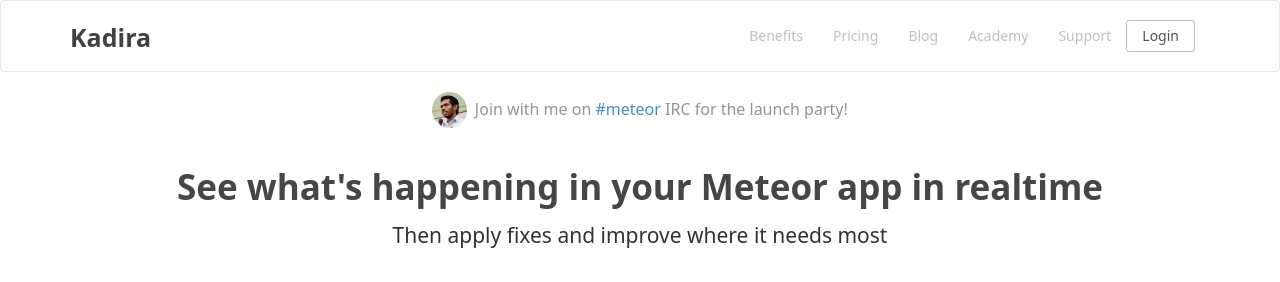
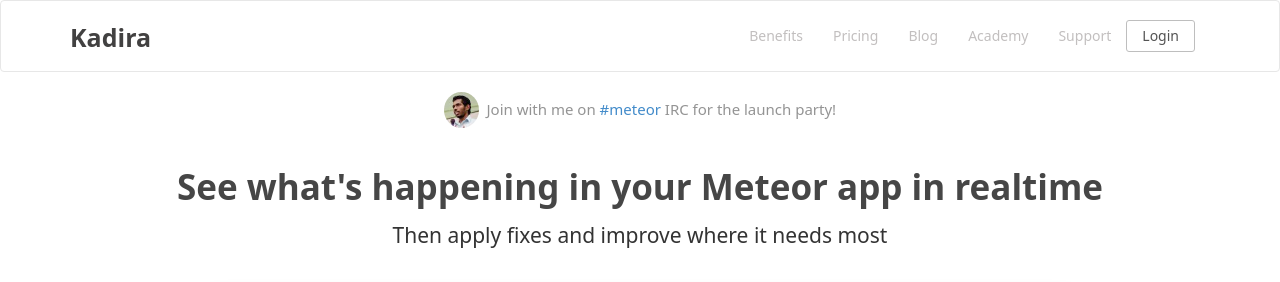
Before and after one commit to kadiraio/kadiraio.github.io, a Jekyll site: the page built from index.html, in a window 1280 px wide. Shown: the top 282 px of the page. Built offline with Jekyll 4.4.1, drawn with Linux system fonts in a browser that asks for light colours; the list of posts is cut into pages by our own code.

Commit message:
make text smaller

```diff
--- a/_layouts/home.html
+++ b/_layouts/home.html
@@ -11,7 +11,7 @@
   <!-- /Header -->
 
   <div id="irc-chat">
-    <img src="/images/faces/arunoda.jpg">
+    <img src="/images/faces/arunoda.jpg" onclick="location.href='https://twitter.com/arunoda'">
     <span>Join with me on <a href="http://webchat.freenode.net/?channels=meteor">#meteor</a> IRC for the launch party!</span>
   </div>
 
--- a/css/style.css
+++ b/css/style.css
@@ -817,6 +817,10 @@
   .homepage-benefit a.other-benefits {
     display: none;
   }
+
+  #irc-chat {
+    margin-bottom: 50px;
+  }
 }
 
 
@@ -840,7 +844,7 @@
 #irc-chat span {
   display: inline-block;
   padding-left: 4px;
-  font-size: 16px;
+  font-size: 15px;
   /*line-height: 18px;*/
   vertical-align: middle;
   -webkit-font-smoothing: antialiased;
```
